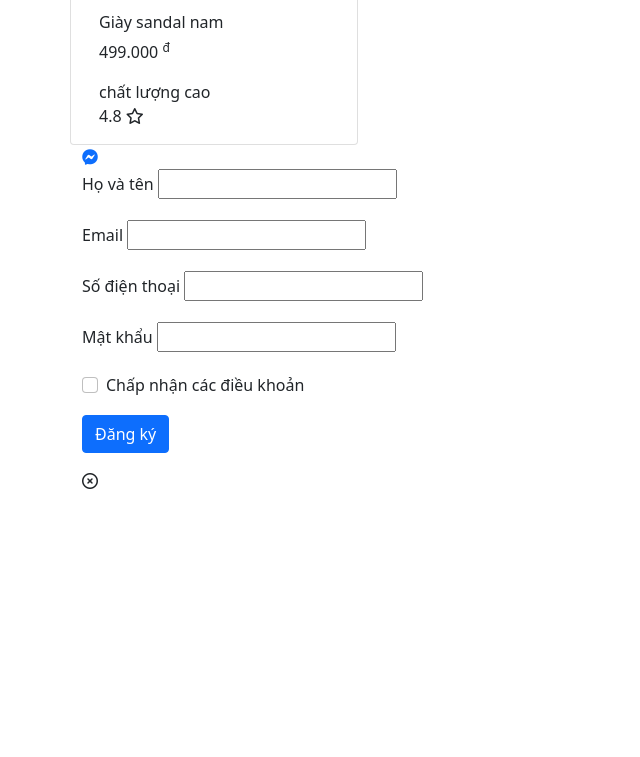
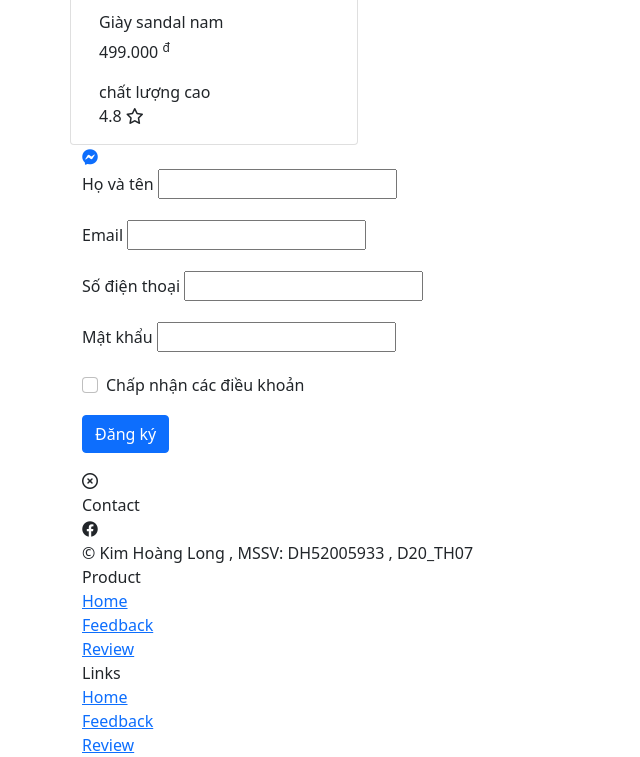
Before and after one commit to HoangLong501/BaoCaoMNM, a plain HTML site: page index.html in a window 1280 px wide. Shown: the part 2989-3746 px from the top of the page, without its empty margins (0-640 px from the left). Before the commit the page ends 3482 px from the top, so only its background shows below. Drawn offline with nearby package versions, Linux system fonts and the light colour scheme; files that its build step writes are made by us from their sources; files whose address does not match are found by name; a web font is replaced by a local one.

Commit message:
them footer

```diff
--- a/index.html
+++ b/index.html
@@ -446,7 +446,45 @@
 
 
         </div>
-        <div class="footer"></div>
+        <div class="footer">
+          <div class="contact col">
+            <div class="tilte-footer">Contact</div>
+            <div class="logo-footer">
+              <i class="fa-brands fa-facebook"></i>
+            </div>
+            <div class="logo-footer">
+              © Kim Hoàng Long , MSSV: DH52005933 , D20_TH07
+            </div>
+          </div>
+          <div class="product-footer col">
+            <div class="tilte-footer">Product</div>
+            <div class="detail">
+              <div>
+                <a href="#header">Home</a>
+              </div>
+              <div>
+                <a href="#">Feedback</a>
+              </div>
+              <div>
+                <a href="#">Review</a>
+              </div>
+            </div>
+          </div>
+          <div class="link col">
+            <div class="tilte-footer">Links</div>
+            <div class="detail">
+              <div>
+                <a href="#header">Home</a>
+              </div>
+              <div>
+                <a href="">Feedback</a>
+              </div>
+              <div>
+                <a href="">Review</a>
+              </div>
+            </div>
+          </div>
+        </div>
     </div>
 </body>
 <script src="scripts/script.js"></script>
```
